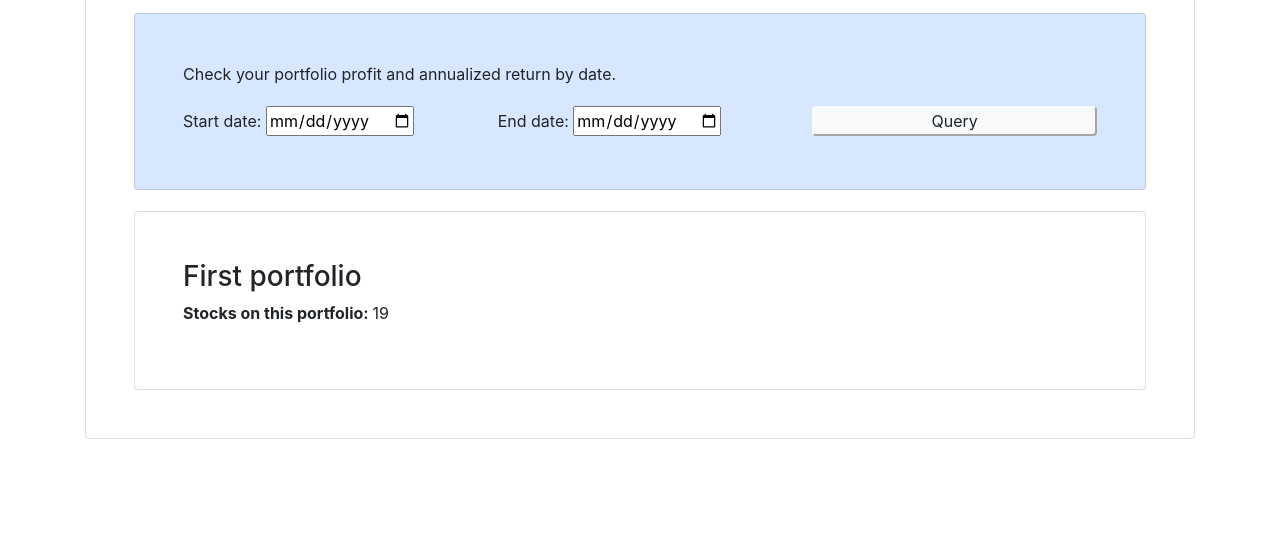
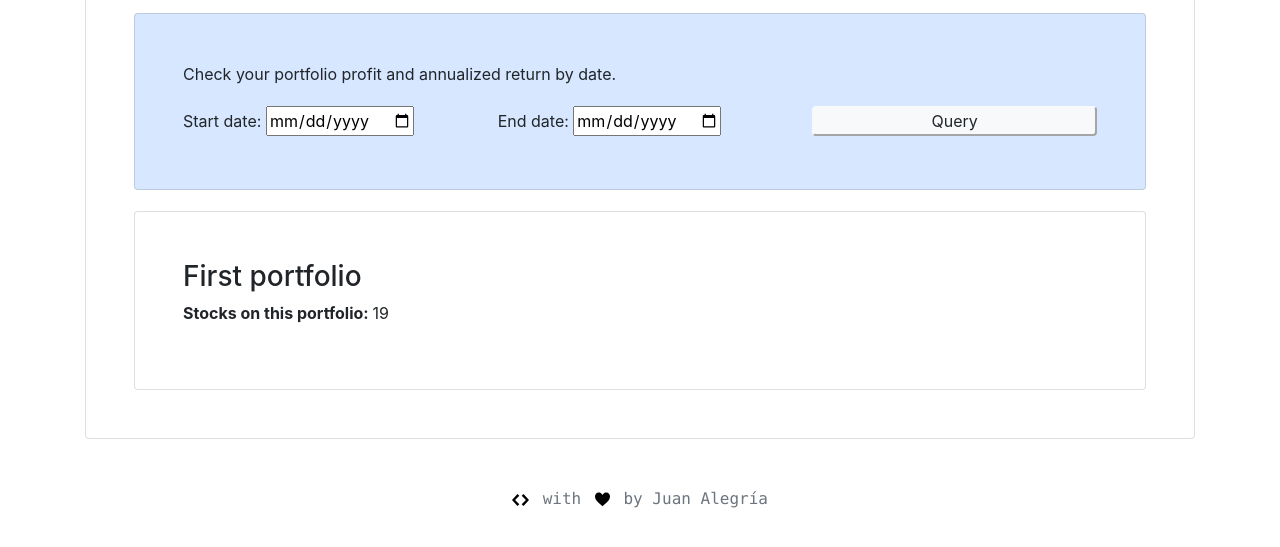
Before and after one commit to zejiran/simple-stock-portfolio, a website with bundled scripts: page public/index.html in a window 1280 px wide. Shown: the part 650-1197 px from the top of the page. Before the commit the page ends 1089 px from the top, so only its background shows below. Built offline with nearby package versions, Linux system fonts and the light colour scheme.

Commit message:
Feat: add copyright footer

```diff
--- a/public/index.html
+++ b/public/index.html
@@ -1,6 +1,5 @@
 <!DOCTYPE html>
 <html lang="en">
-
 <head>
     <meta charset="UTF-8">
     <meta content="width=device-width, initial-scale=1.0" name="viewport">
@@ -10,7 +9,6 @@
           integrity="sha384-MCw98/SFnGE8fJT3GXwEOngsV7Zt27NXFoaoApmYm81iuXoPkFOJwJ8ERdknLPMO" rel="stylesheet">
     <link href="./styles.css" rel="stylesheet">
 </head>
-
 <body>
 <div class="container">
     <div class="row justify-content-center m-5">
@@ -48,7 +46,18 @@
         </div>
     </div>
 </div>
+<div class="container-fluid mt-5 mb-5 text-center text-muted text-monospace">
+    <svg aria-label="code" class="octicon octicon-code v-align-middle fill-gray mr-1" height="20" role="img"
+         version="1.1" viewBox="0 0 14 16" width="17">
+        <path d="M9.5 3L8 4.5 11.5 8 8 11.5 9.5 13 14 8 9.5 3zm-5 0L0 8l4.5 5L6 11.5 2.5 8 6 4.5 4.5 3z"></path>
+    </svg>
+    with
+    <svg aria-label="love" class="octicon octicon-heart v-align-middle fill-gray mx-1" height="20" role="img"
+         version="1.1" viewBox="0 0 12 16" width="15">
+        <path d="M11.2 3c-.52-.63-1.25-.95-2.2-1-.97 0-1.69.42-2.2 1-.51.58-.78.92-.8 1-.02-.08-.28-.42-.8-1-.52-.58-1.17-1-2.2-1-.95.05-1.69.38-2.2 1-.52.61-.78 1.28-.8 2 0 .52.09 1.52.67 2.67C1.25 8.82 3.01 10.61 6 13c2.98-2.39 4.77-4.17 5.34-5.33C11.91 6.51 12 5.5 12 5c-.02-.72-.28-1.39-.8-2.02V3z"></path>
+    </svg>
+    by Juan Alegría
+</div>
 <script src="./../dist/main.js" type="module"></script>
 </body>
-
 </html>
```
